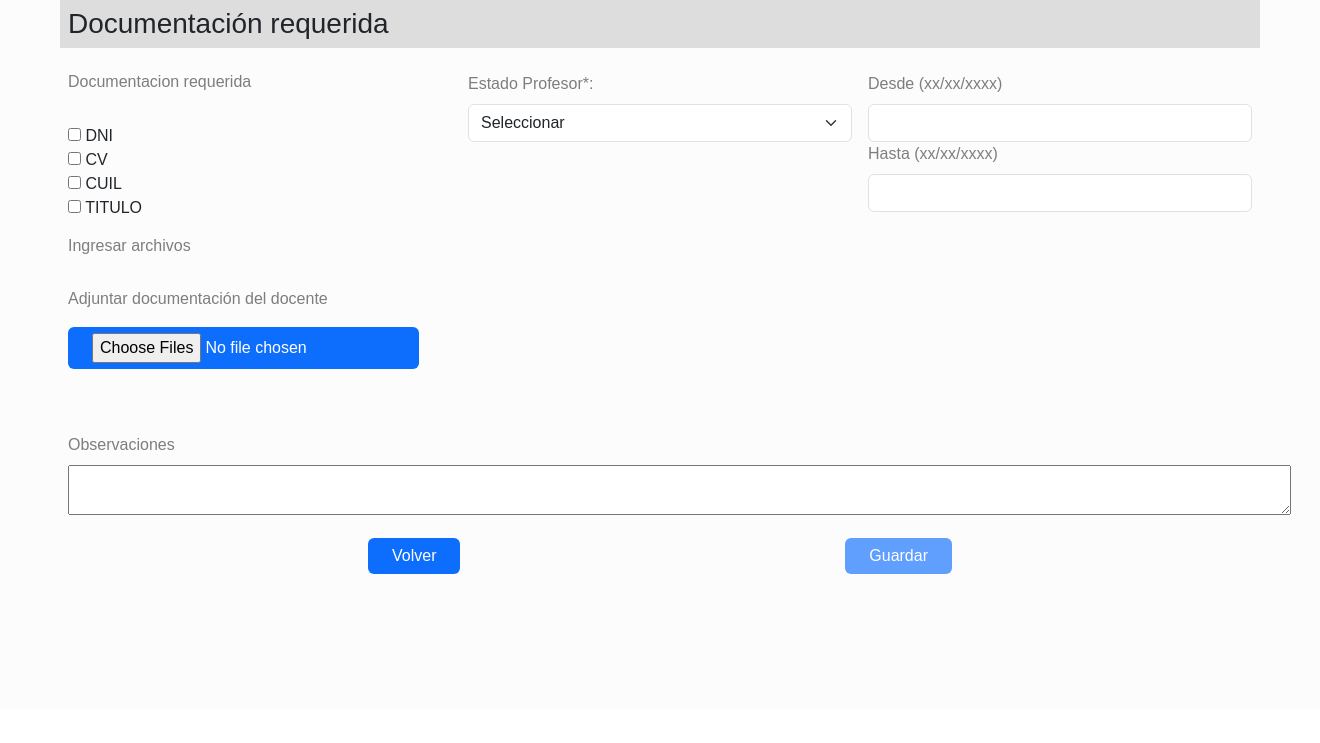
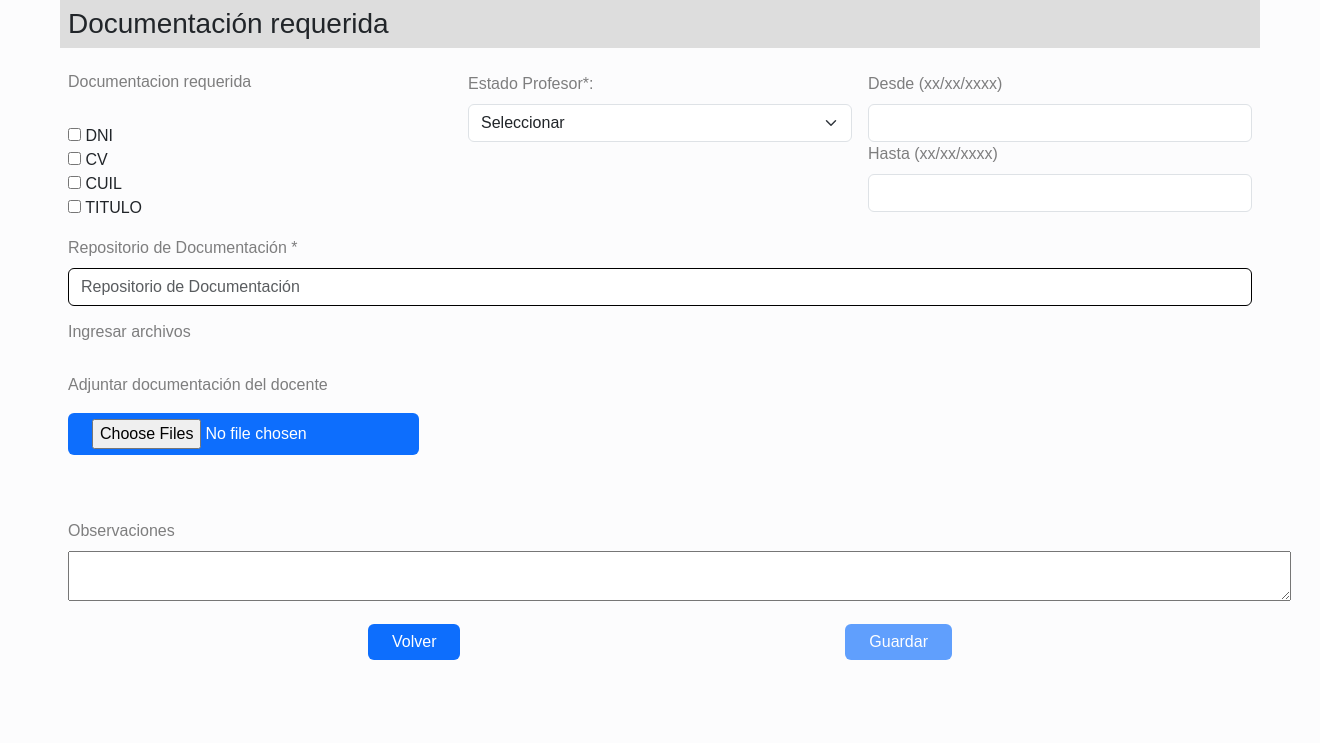
Before and after one commit to Cipolla95/gestor-estudiantil, a PHP site: page /ingresarpersonal.php in a window 1320 px wide. Shown: the part 1923-2666 px from the top of the page. Before the commit the page ends 2497 px from the top, so only its background shows below. Run offline with PHP 8.4, Linux system fonts and the light colour scheme.

Commit message:
giardado_de_archivos

```diff
--- a/ingresarpersonal.php
+++ b/ingresarpersonal.php
@@ -81,6 +81,8 @@
     $CVchecked = isset($_POST['check_cv']) ? 1 : 0;
     $TITchecked = isset($_POST['check_tit']) ? 1 : 0;
 
+    $url_drive = strtoupper($_POST['repositorio_documentacion']);
+
     // //Evitar inyeccion SQL ya que evita XSS al convertir caracteres especiales en entidades HTML.
 
     $rol_personal = htmlspecialchars($rol_personal, ENT_QUOTES, 'UTF-8');
@@ -123,6 +125,10 @@
     $carr2_titulo = htmlspecialchars($carr2_titulo_n, ENT_QUOTES, 'UTF-8');
 
     $estado_personal = htmlspecialchars($estado_personal_n, ENT_QUOTES, 'UTF-8');
+
+    $url_drive = htmlspecialchars($url_drive, ENT_QUOTES, 'UTF-8');
+
+
    // $observaciones = htmlspecialchars($observaciones_n, ENT_QUOTES, 'UTF-8');
 
 
@@ -181,7 +187,8 @@
     DNIchecked,
     CUILchecked,
     CVchecked,
-    TITchecked
+    TITchecked,
+    url_drive
     )
 
        VALUES (
@@ -193,13 +200,13 @@
         ?, ?, ?, ? ,?,
         ?, ?, ?, ?, ?,
         ?, ?, ?, /*?,*/ ? ,
-        ?, ?, ?)";
+        ?, ?, ?, ? )";
 
 
     $stmt = $conn->prepare($sql);
 
     $stmt->bind_param(
-      "ssssssissssssssisssiissssississssissssissiiii", //aca tambien borre la "S" correspondiente a "Observaciones"
+      "ssssssissssssssisssiissssississssissssissiiiis", //aca tambien borre la "S" correspondiente a "Observaciones"
       $rol_personal,
       $nombre_usuario,
       $password_usuario,
@@ -252,7 +259,8 @@
       $DNIchecked,
       $CUILchecked,
       $CVchecked,
-      $TITchecked
+      $TITchecked,
+      $url_drive
     );
 
     if ($stmt->execute()) {
@@ -532,6 +540,7 @@
 
               </div>
 
+
               <!--Fin Documentacion-->
 
               <!--Situación laboral-->
@@ -558,6 +567,13 @@
 
               <!-- Adjuntar archivos -->
               <div class="col-md-12 checks position-relative">
+                <label class="form-label text-black-50" for="repositorio_documentacion">Repositorio de Documentación *</label>
+                <input type="text" class="form-control" id="repositorio_documentacion" name="repositorio_documentacion" placeholder="Repositorio de Documentación" required />
+              </div>
+
+
+              <!-- Adjuntar archivos -->
+              <div class="col-md-12 checks position-relative">
                 <div class="d-block mb-5 gap-2 align-content-start">
                   <h6 class="text-black-50">Ingresar archivos</h6><br>
                   <p class="text-black-50 ">Adjuntar documentación del docente</p>
@@ -565,10 +581,11 @@
                   <input type="file" class="btn btn-primary px-4 nav-bar border-0 text-wrap" name="archivo[]"
                     multiple="">
                   <br>
-
                 </div>
               </div>
               <!--Fin Situación laboral-->
+
+
 
               <!--Observaciones-->
               <div class="col-md-12 position-relative">
@@ -676,6 +693,22 @@
     });
   </script>
 
+
+  <script>
+    document.getElementById('repositorio_documentacion').addEventListener('input', function () {
+      const input = this;
+      const pattern = /^https:\/\/drive\.google\.com\/.*$/;
+
+      if (!pattern.test(input.value)) {
+        input.setCustomValidity('Por favor, ingrese un enlace válido de Google Drive (debe comenzar con "https://drive.google.com/").');
+      } else {
+        input.setCustomValidity('');
+      }
+    });
+  </script>
+
+
+
   <script src="https://cdn.jsdelivr.net/npm/bootstrap@5.3.1/dist/js/bootstrap.bundle.min.js"
     integrity="sha384-HwwvtgBNo3bZJJLYd8oVXjrBZt8cqVSpeBNS5n7C8IVInixGAoxmnlMuBnhbgrkm"
     crossorigin="anonymous"></script>
```
